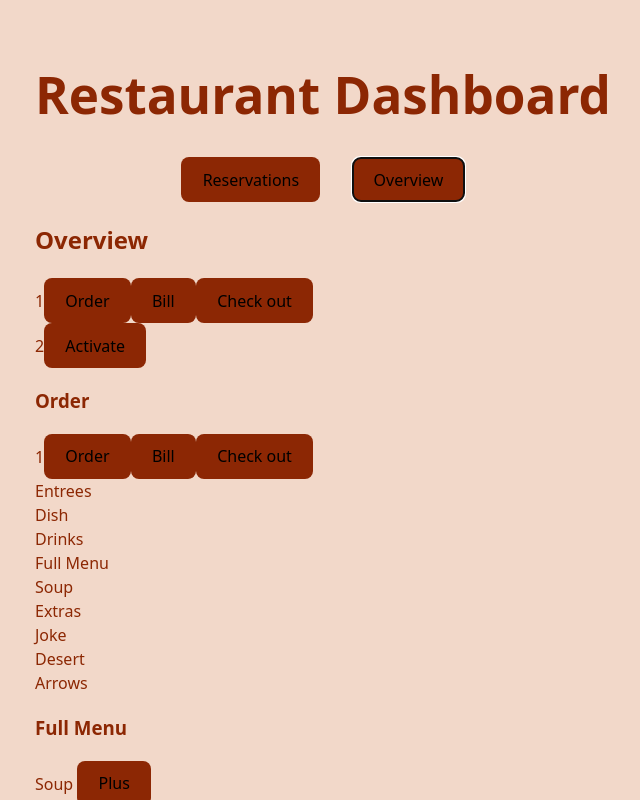
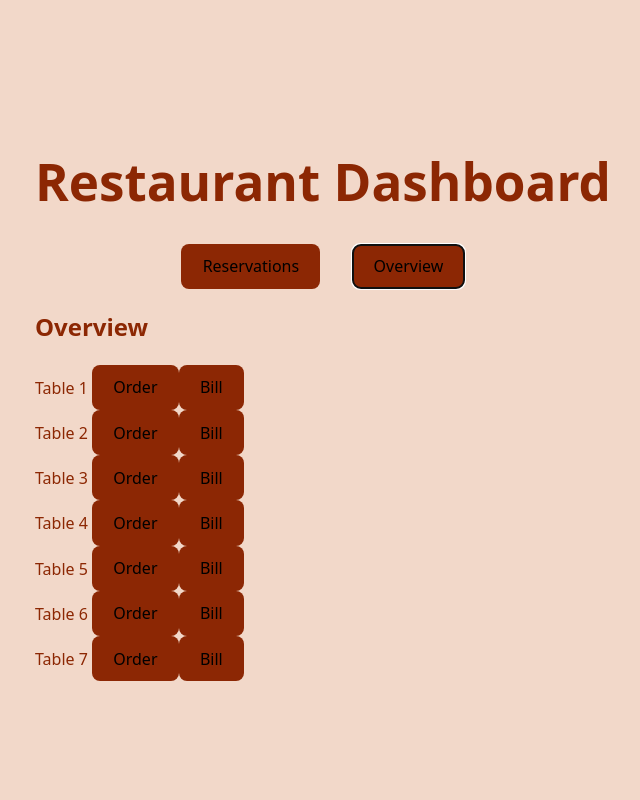
Before and after one commit to dianam0r/Web4, a React (Vite) app: page / in a window 1280 px wide. Both pictures are taken after a click on the button "Overview". Shown: the top 800 px of the page, without its empty margins (317-957 px from the left). Built offline with nearby package versions, Linux system fonts and the light colour scheme.

Commit message:
overview - until connecting bill w order

```diff
--- a/src/Bill.jsx
+++ b/src/Bill.jsx
@@ -1,21 +1,14 @@
-// import { useState } from 'react'
-
-function Bill() {
-
+function Bill({ tableNumber }) { // ✅ Receive the table number as a prop
   return (
     <>
-      <h3>Bill</h3>
+      <h3>Bill for Table {tableNumber}</h3> {/* ✅ Show table number */}
       <ul>
         <li><p>Plate</p> <p>Price</p></li>
-        <li><p>Plate</p> <p>Price</p></li>
-        <li><p>Plate</p> <p>Price</p></li>
-        <li><p>Plate</p> <p>Price</p></li>
-        <li><p>Plate</p> <p>Price</p></li>
       </ul>
-      <button>voucher</button>
+      <button>Voucher</button>
       <button>Pay</button>
     </>
-  )
+  );
 }
 
-export default Bill
+export default Bill;
--- a/src/Full_Menu.jsx
+++ b/src/FullMenu.jsx
@@ -1,6 +1,6 @@
 // import { useState } from 'react'
 
-function Full_Menu() {
+function FullMenu() {
 
   return (
     <>
@@ -18,4 +18,4 @@ function Full_Menu() {
   )
 }
 
-export default Full_Menu
+export default FullMenu
--- a/src/Order.jsx
+++ b/src/Order.jsx
@@ -1,33 +1,40 @@
-// import { useState } from 'react'
-import Full_Menu from './Full_Menu.jsx'
-import Bill from './Bill.jsx'
+import { useState } from "react";
+import FullMenu from "./FullMenu.jsx";
 
-function Order() {
+function Order({ tableNumber }) { // ✅ Receive the table number as a prop
+  const [showFullMenu, setShowFullMenu] = useState(false);
 
   return (
     <>
-      <h3>Order</h3>
-      <div>
-      1
-      <button>Order</button>
-      <button>Bill</button>
-      <button>Check out</button>
-      </div>
+      <h3>Order for Table {tableNumber}</h3> {/* ✅ Show table number */}
       <ul>
         <li>Entrees</li>
         <li>Dish</li>
         <li>Drinks</li>
-        <li>Full Menu</li>
+        <li>
+          <button
+            onClick={(e) => {
+              e.stopPropagation(); // Prevents <li> click from triggering
+              setShowFullMenu(true);
+            }}
+          >
+            Full Menu
+          </button>
+        </li>
         <li>Soup</li>
         <li>Extras</li>
         <li>Joke</li>
         <li>Desert</li>
       </ul>
       <div>Arrows</div>
-      <Full_Menu />
-      <Bill/>
+      {showFullMenu && (
+        <div>
+          <FullMenu />
+          <button onClick={() => setShowFullMenu(false)}>Close Menu</button>
+        </div>
+      )}
     </>
-  )
+  );
 }
 
-export default Order
+export default Order;
--- a/src/Overview.jsx
+++ b/src/Overview.jsx
@@ -1,28 +1,57 @@
-// import { useState } from 'react'
-import Order from './Order.jsx'
-import './Overview.css'
+import { useState } from "react";
+import Order from "./Order.jsx";
+import Bill from "./Bill.jsx";
+import "./Overview.css";
 
 function Overview() {
+  const [selectedOrderTable, setSelectedOrderTable] = useState(null);
+  const [selectedBillTable, setSelectedBillTable] = useState(null);
+  const [orders, setOrders] = useState({});
+
+  const handleAddToBill = (tableNumber, item) => {
+    setOrders((prevOrders) => ({
+      ...prevOrders,
+      [tableNumber]: [...(prevOrders[tableNumber] || []), item],
+    }));
+  };
+
 
   return (
     <>
       <h2>Overview</h2>
       <ul>
-        <li>
-          1
-          <button>Order</button>
-          <button>Bill</button>
-          <button>Check out</button>
-        </li>
-        <li>
-          2
-          <button>Activate</button>
-        </li>
+        {[...Array(7)].map((_, index) => (
+          <li key={index}>
+            Table {index + 1} {/* ✅ Show table number */}
+            <button
+              onClick={(e) => {
+                e.stopPropagation();
+                setSelectedOrderTable(index + 1); // ✅ Pass correct table number
+                setSelectedBillTable(null);
+              }}
+            >
+              Order
+            </button>
+            <button
+              onClick={(e) => {
+                e.stopPropagation();
+                setSelectedBillTable(index + 1); // ✅ Pass correct table number
+                setSelectedOrderTable(null);
+              }}
+            >
+              Bill
+            </button>
+          </li>
+        ))}
       </ul>
 
-      <Order />
+      {/* Show <Order /> only when an "Order" button is clicked */}
+      {selectedOrderTable !== null && <Order tableNumber={selectedOrderTable} />}
+
+      {/* Show <Bill /> only when a "Bill" button is clicked */}
+      {selectedBillTable !== null && <Bill tableNumber={selectedBillTable} />}
     </>
-  )
+  );
 }
 
-export default Overview
+export default Overview;
--- a/src/RegisterForm.jsx
+++ b/src/RegisterForm.jsx
@@ -10,7 +10,11 @@ function RegisterForm({ setReservations }) {
       time: e.target.time.value,
     };
 
-    setReservations((prev) => [...prev, newReservation]);
+    setReservations((prev) => [newReservation, ...prev]);
+
+    alert(
+      `Reservation added:\nName: ${newReservation.name}\nGuests: ${newReservation.guests}\nDetails: ${newReservation.details || "None"}\nDate: ${newReservation.day}\nTime: ${newReservation.time}`
+    );
 
     e.target.reset();
   };
--- a/src/Reservations.jsx
+++ b/src/Reservations.jsx
@@ -2,8 +2,13 @@ import './Reservations.css'
 import RegisterForm from './RegisterForm.jsx'
 import { useState, useEffect } from "react";
 
+
 function Reservations() {
+
   const [showForm, setShowForm] = useState(false);
+  const [selectedDate, setSelectedDate] = useState("");
+  const [editingIndex, setEditingIndex] = useState(null);
+
   const [reservations, setReservations] = useState(() => {
     const savedReservations = localStorage.getItem("reservations");
     return savedReservations ? JSON.parse(savedReservations) : [];
@@ -41,21 +46,36 @@ function Reservations() {
     setReservations([]);
     setCancellations([]);
     localStorage.removeItem("reservations");
-    localStorage.removeItem("cancellations"); // Remove cancellations from localStorage
+    localStorage.removeItem("cancellations");
   };
 
+  const handleSaveEdit = (index, updatedReservation) => {
+    setReservations((prev) => {
+      const newReservations = [...prev];
+      newReservations[index] = updatedReservation;
+      return newReservations;
+    });
+    setEditingIndex(null); // Exit edit mode after saving
+  };
 
+  const filteredReservations = selectedDate
+    ? reservations.filter((reservation) => reservation.day === selectedDate)
+    : reservations;
 
   return (
     <>
       <button onClick={handleClearAll}>Clear All Reservations</button>
 
       <div className="reservations">
-        <ul className="reserved__days">
-          <li><button>1 Today</button></li>
-          <li><button>2 Tomorrow</button></li>
-          <li><button>3 Wednesday</button></li>
-        </ul>
+
+        <label htmlFor="dateFilter">Filter by Date:</label>
+        <input
+          type="date"
+          id="dateFilter"
+          value={selectedDate}
+          onChange={(e) => setSelectedDate(e.target.value)}
+        />
+
         <div className="reservations__reserved">
           <button onClick={() => setShowForm((prev) => !prev)}>+</button>
           {showForm && <RegisterForm setReservations={setReservations} />}
@@ -76,23 +96,53 @@ function Reservations() {
                 </div>
               </li>
 
-              {reservations.map((reservation, index) => (
+              {filteredReservations.map((reservation, index) => (
                 <li key={index}>
                   <div className="cards__flex">
+                    {editingIndex === index ? (
+                      <div>
+                        <input
+                          type="text"
+                          defaultValue={reservation.name}
+                          onChange={(e) => (reservation.name = e.target.value)}
+                        />
+                        <input
+                          type="number"
+                          defaultValue={reservation.guests}
+                          onChange={(e) => (reservation.guests = e.target.value)}
+                        />
+                        <input
+                          type="text"
+                          defaultValue={reservation.details}
+                          onChange={(e) => (reservation.details = e.target.value)}
+                        />
+                        <input
+                          type="date"
+                          defaultValue={reservation.day}
+                          onChange={(e) => (reservation.day = e.target.value)}
+                        />
+                        <input
+                          type="time"
+                          defaultValue={reservation.time}
+                          onChange={(e) => (reservation.time = e.target.value)}
+                        />
+                        <button onClick={() => handleSaveEdit(index, reservation)}>Save</button>
+                        <button onClick={() => setEditingIndex(null)}>Cancel</button>
+                      </div>
+                    ) : (
                       <div>
                         <p className="cards__flex__day">{reservation.day}</p>
                         <p className="cards__flex__time">{reservation.time}</p>
-                    </div>
-                    <div>
                         <p><strong>Name:</strong> {reservation.name}</p>
                         <p><strong>Guests:</strong> {reservation.guests}</p>
                         <p><strong>Details:</strong> {reservation.details}</p>
-                    </div>
                         <div>
                           <button>Arrived</button>
                           <button onClick={() => handleCancel(index)}>Cancel</button>
-                      <button>Edit</button>
+                          <button onClick={() => setEditingIndex(index)}>Edit</button>
                         </div>
+                      </div>
+                    )}
                   </div>
                 </li>
               ))}
```
Lines whose indentation alone changed are shown as unchanged.
